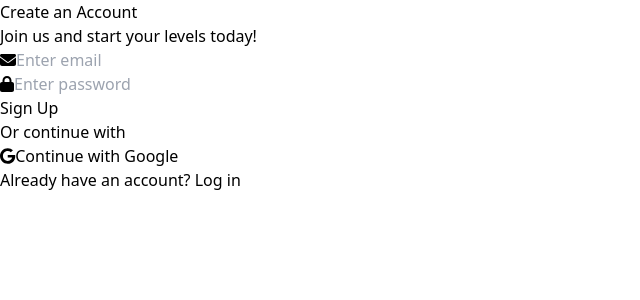
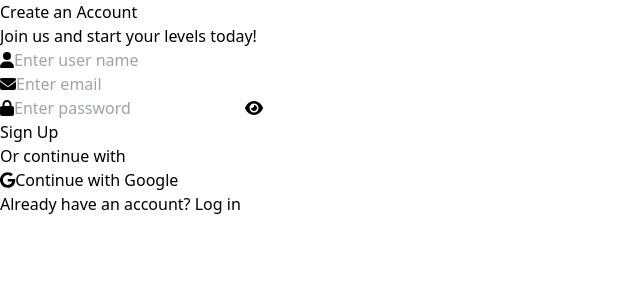
Before and after one commit to sushantkhadka23/vulearn, a React (Vite) app in the folder client/: page /signup in a window 1280 px wide. Shown: the top 300 px of the page, without its empty margins (0-640 px from the left). Built offline with nearby package versions, Linux system fonts and the light colour scheme.

Commit message:
added user name textfield

```diff
--- a/client/src/pages/auth/Login.tsx
+++ b/client/src/pages/auth/Login.tsx
@@ -1,7 +1,7 @@
 import React, { useCallback, useState } from "react";
 import { FontAwesomeIcon } from "@fortawesome/react-fontawesome";
 import { faGoogle } from "@fortawesome/free-brands-svg-icons";
-import { faEnvelope, faLock } from "@fortawesome/free-solid-svg-icons";
+import { faEnvelope, faLock ,faEye, faEyeSlash } from "@fortawesome/free-solid-svg-icons";
 import { Link } from "react-router-dom";
 
 interface FormData {
@@ -15,6 +15,8 @@ export default function Login() {
     password: '',
   });
 
+  const[showPassword,setShowPassword] = useState(false);
+
   const handleInputChange = useCallback((e: React.ChangeEvent<HTMLInputElement>) => {
     const { name, value } = e.target;
     setFormData((prev) => ({ ...prev, [name]: value }));
@@ -24,6 +26,11 @@ export default function Login() {
     e.preventDefault();
     console.log('Email:', formData.email, 'Password:', formData.password);
   }, [formData]);
+
+
+  const toggleShowVisibility = ()=>{
+    setShowPassword(()=>!showPassword);
+  }
 
   return (
     <div className="min-h-screen flex items-center justify-center bg-gradient-to-br from-blue-100 to-purple-100 p-4 font-serif">
@@ -50,13 +57,20 @@ export default function Login() {
               <FontAwesomeIcon icon={faLock} className="absolute top-1/2 left-3 transform -translate-y-1/2 text-gray-400" />
               <input
                 name="password"
-                type="password"
+                type={showPassword ? 'text':'password'}
                 required
                 className="w-full pl-10 pr-3 py-3 border border-gray-300 rounded-lg focus:outline-none focus:ring-2 focus:ring-blue-500 transition duration-200"
                 placeholder="Enter password"
                 value={formData.password}
                 onChange={handleInputChange}
               />
+              <button
+               type="button"
+               onClick={toggleShowVisibility}
+               className="absolute right-3 top-1/2 transform  -translate-y-1/2 text-gray-400"
+               >
+                <FontAwesomeIcon icon={showPassword ? faEye : faEyeSlash} />
+              </button>
             </div>
           </div>
           <div className="flex items-center justify-between">
--- a/client/src/pages/auth/Signup.tsx
+++ b/client/src/pages/auth/Signup.tsx
@@ -1,20 +1,23 @@
 import React, { useState, useCallback } from 'react';
 import { FontAwesomeIcon } from '@fortawesome/react-fontawesome';
 import { faGoogle } from '@fortawesome/free-brands-svg-icons';
-import { faEnvelope, faLock } from '@fortawesome/free-solid-svg-icons';
+import { faEnvelope, faLock, faUser, faEye, faEyeSlash } from '@fortawesome/free-solid-svg-icons';
 import { Link } from 'react-router-dom';
 
 interface FormData {
   email: string;
   password: string;
+  username: string;
 }
 
 const Signup: React.FC = () => {
   const [formData, setFormData] = useState<FormData>({
     email: '',
     password: '',
+    username: '',
   });
 
+  const [showPassword, setShowPassword] = useState(false);
   const handleInputChange = useCallback((e: React.ChangeEvent<HTMLInputElement>) => {
     const { name, value } = e.target;
     setFormData(prev => ({ ...prev, [name]: value }));
@@ -22,8 +25,12 @@ const Signup: React.FC = () => {
 
   const handleSubmit = useCallback((e: React.FormEvent) => {
     e.preventDefault();
-    console.log('Email:', formData.email, 'Password:', formData.password);
+    console.log('Email:', formData.email, 'Password:', formData.password, 'UserName:', formData.username);
   }, [formData]);
+
+  const toggleShowVisibility = ()=>{
+    setShowPassword(()=>!showPassword);
+  }
 
   return (
     <div className="min-h-screen flex items-center justify-center bg-gradient-to-br from-blue-100 to-purple-100 p-4 font-serif">
@@ -34,6 +41,18 @@ const Signup: React.FC = () => {
         </div>
         <form onSubmit={handleSubmit} className="mt-8 space-y-6">
           <div className="space-y-4">
+            <div className="relative">
+              <FontAwesomeIcon icon={faUser} className="absolute top-1/2 left-3 transform -translate-y-1/2 text-gray-400" />
+              <input
+                name="username"
+                type="text"
+                required
+                className="w-full pl-10 pr-3 py-3 border border-gray-300 rounded-lg focus:outline-none focus:ring-2 focus:ring-blue-500 transition duration-200"
+                placeholder="Enter user name"
+                value={formData.username}
+                onChange={handleInputChange}
+              />
+            </div>
             <div className="relative">
               <FontAwesomeIcon icon={faEnvelope} className="absolute top-1/2 left-3 transform -translate-y-1/2 text-gray-400" />
               <input
@@ -50,13 +69,20 @@ const Signup: React.FC = () => {
               <FontAwesomeIcon icon={faLock} className="absolute top-1/2 left-3 transform -translate-y-1/2 text-gray-400" />
               <input
                 name="password"
-                type="password"
+                type={showPassword ? 'text' : 'password'}
                 required
-                className="w-full pl-10 pr-3 py-3 border border-gray-300 rounded-lg focus:outline-none focus:ring-2 focus:ring-blue-500 transition duration-200"
+                className="w-full pl-10 pr-10 py-3 border border-gray-300 rounded-lg focus:outline-none focus:ring-2 focus:ring-blue-500 transition duration-200"
                 placeholder="Enter password"
                 value={formData.password}
                 onChange={handleInputChange}
               />
+              <button
+                type="button"
+                onClick={toggleShowVisibility}
+                className="absolute top-1/2 right-3 transform -translate-y-1/2 text-gray-400"
+              >
+                <FontAwesomeIcon icon={showPassword ? faEyeSlash : faEye} />
+              </button>
             </div>
           </div>
           <button
```
